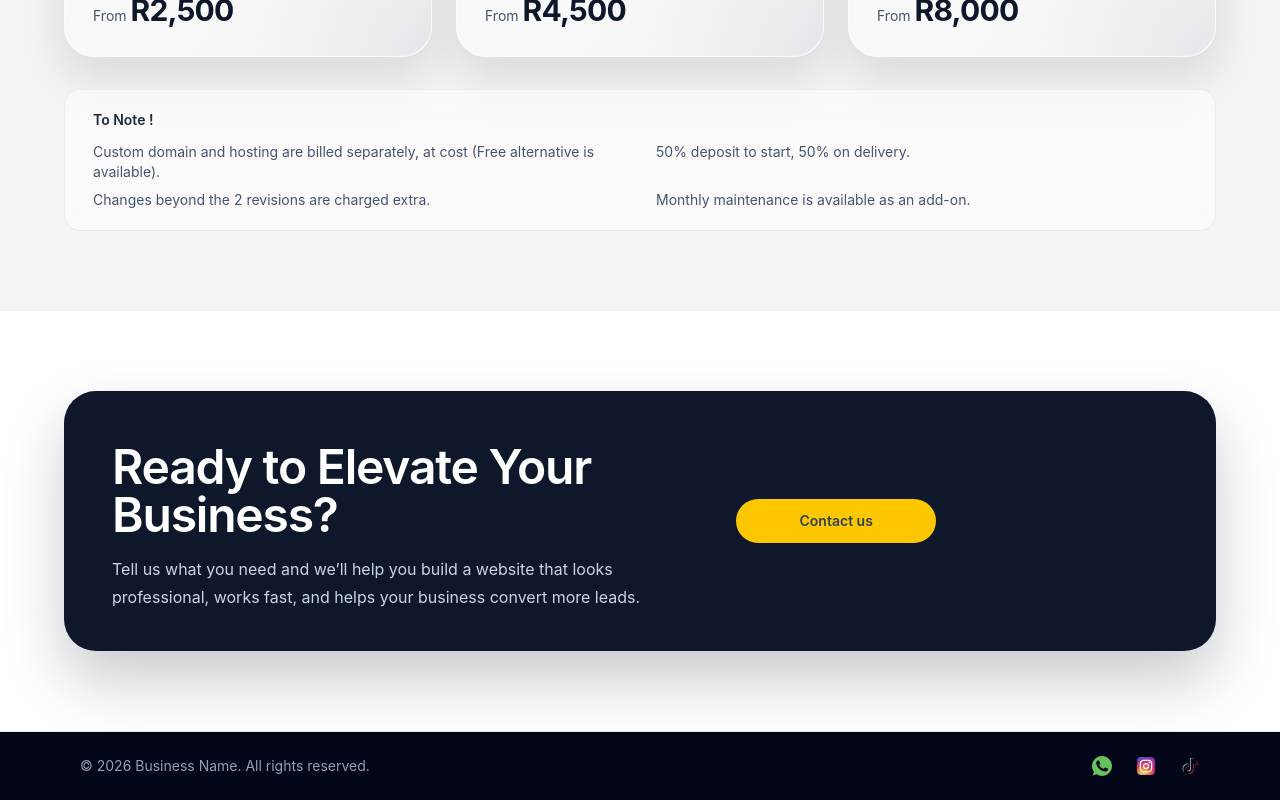
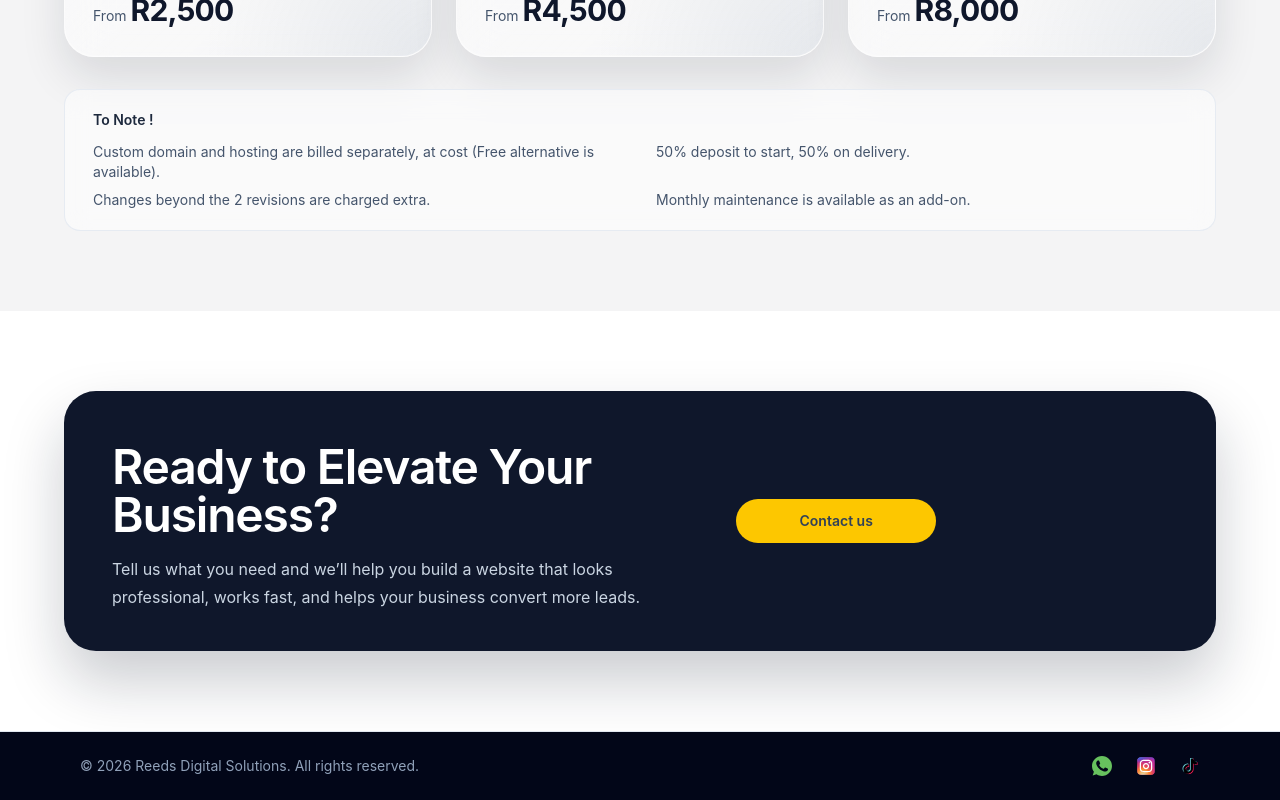
Before and after one commit to JustChiwo/Business, a React (Vite) app: page / in a window 1280 px wide. Shown: the part 2011-2811 px from the top of the page. Built offline with nearby package versions, Linux system fonts and the light colour scheme.

Commit message:
Updated bussiness name in footer

```diff
--- a/src/components/Footer.jsx
+++ b/src/components/Footer.jsx
@@ -7,7 +7,8 @@ function Footer() {
     <footer className="w-full border-t border-slate-200 bg-slate-950 py-6 text-slate-400">
       <div className="mx-auto flex max-w-6xl flex-col items-center justify-between gap-4 px-4 md:flex-row">
         <p className="text-sm">
-          &copy; {new Date().getFullYear()} Business Name. All rights reserved.
+          &copy; {new Date().getFullYear()} Reeds Digital Solutions. All rights
+          reserved.
         </p>
 
         <div className="flex items-center space-x-6">
```
